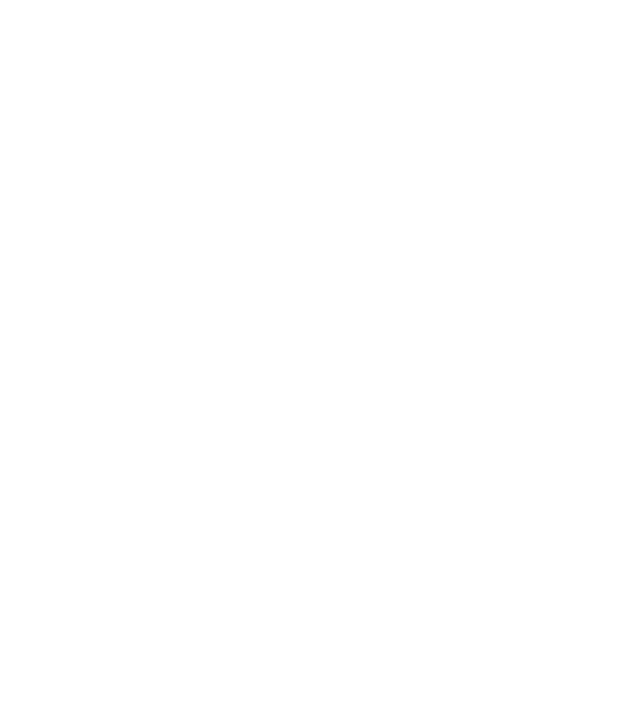
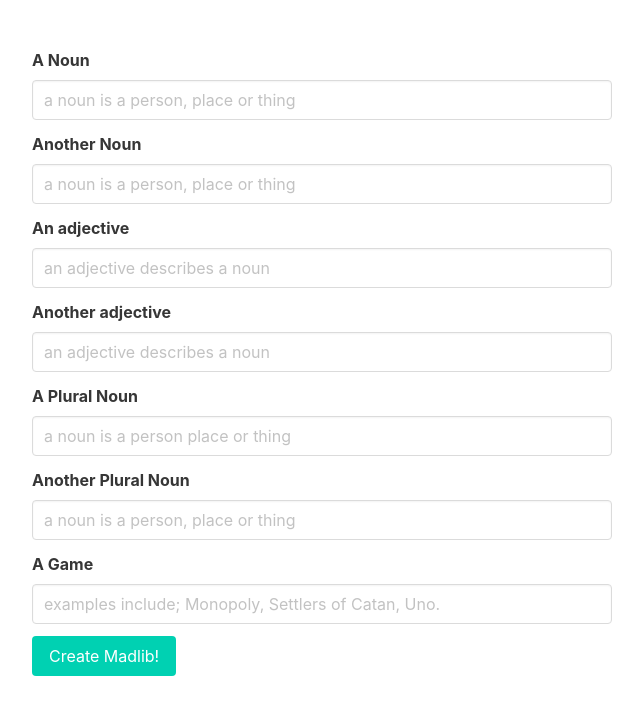
Before and after one commit to GarrettLevine/madlibs_lesson, a plain HTML site: page index.html in a window 1280 px wide. Shown: the whole page, without its empty margins (16-659 px from the left). Drawn offline with nearby package versions, Linux system fonts and the light colour scheme.

Commit message:
created the markup for the form

```diff
--- a/index.html
+++ b/index.html
@@ -5,6 +5,62 @@
       <link rel="stylesheet" href="https://cdnjs.cloudflare.com/ajax/libs/bulma/0.6.1/css/bulma.min.css" />
     </head>
     <body>
+      <section class="section columns">
+        <form id="mainForm" class="column is-half">
+          <div class="field">
+            <label class="label">A Noun</label>
+            <div class="control">
+              <input required id="noun1" class="input" type="text" placeholder="a noun is a person, place or thing">
+            </div>
+          </div>
+
+          <div class="field">
+            <label class="label">Another Noun</label>
+            <div class="control">
+              <input required id="noun2" class="input" type="text" placeholder="a noun is a person, place or thing">
+            </div>
+          </div>
+
+          <div class="field">
+            <label class="label">An adjective</label>
+            <div class="control">
+              <input required id="adjective1" class="input" type="text" placeholder="an adjective describes a noun">
+            </div>
+          </div>
+
+          <div class="field">
+            <label class="label">Another adjective</label>
+            <div class="control">
+              <input required id="adjective2" class="input" type="text" placeholder="an adjective describes a noun">
+            </div>
+          </div>
+
+          <div class="field">
+            <label class="label">A Plural Noun</label>
+            <div class="control">
+              <input required id="pluralNoun1" class="input" type="text" placeholder="a noun is a person place or thing">
+            </div>
+          </div>
+
+          <div class="field">
+            <label class="label">Another Plural Noun</label>
+            <div class="control">
+              <input required id="pluralNoun2" class="input" type="text" placeholder="a noun is a person, place or thing">
+            </div>
+          </div>
+
+          <div class="field">
+            <label class="label">A Game</label>
+            <div class="control">
+              <input required id="game" class="input" type="text" placeholder="examples include; Monopoly, Settlers of Catan, Uno.">
+            </div>
+          </div>
+
+          <div class="control">
+            <button class="button is-primary">Create Madlib!</button>
+          </div>
+        </form>
+      </section>
       <script src="./main.js"></script>
     </body>
   </html>
--- a/main.js
+++ b/main.js
@@ -1 +1,13 @@
-console.log('Hello!');
+var madlib = `A vacation is when you take a trip to some __________________ place
+with your __________________ family. Usually you go to some place
+that is near a/an __________________ or up on a/an __________________.
+A good vacation place is one where you can ride __________________
+or play __________________ or go hunting for __________________`;
+
+var adjective1 = '';
+var adjective2 = '';
+var noun1 = '';
+var noun2 = '';
+var pluralNoun1 = '';
+var pluralNoun2 = '';
+var game = '';
```
